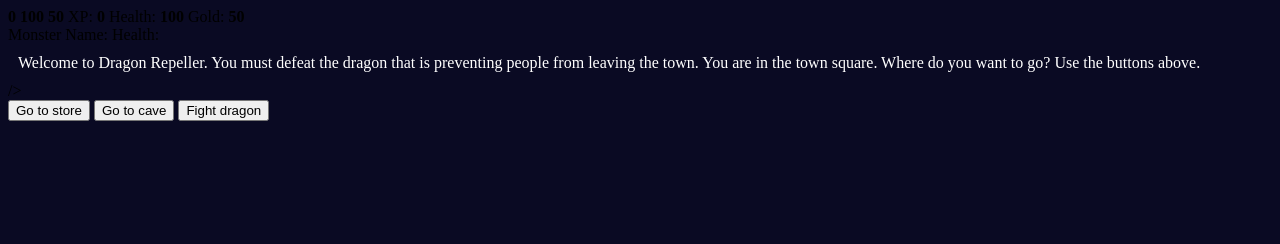
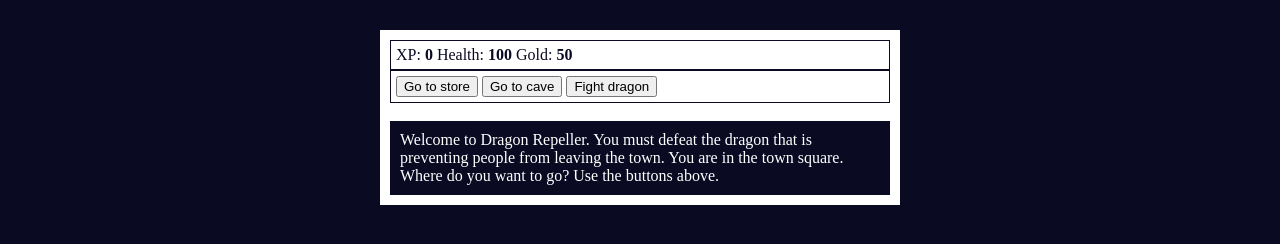
Before and after one commit to TahaSaleem21/learning-and-practicing, a plain HTML site: page index.html in a window 1280 px wide. Drawn offline with Linux system fonts and the light colour scheme.

Commit message:
fixing issues

```diff
--- a/index.html
+++ b/index.html
@@ -7,40 +7,25 @@
     <link rel="stylesheet" href="styles.css" />
   </head>
   <body>
-    <strong><span id="xpText">0</span></strong>
-    <strong><span id="healthText">100</span></strong>
-    <strong><span id="goldText">50</span></strong>
-
-    <span class="stat"
-      >XP: <strong><span id="xpText">0</span></strong></span
-    >
-    <span class="stat"
-      >Health: <strong><span id="healthText">100</span></strong></span
-    >
-    <span class="stat"
-      >Gold: <strong><span id="goldText">50</span></strong></span
-    >
-    <div id="monsterStats">
-      <span class="stat"
-        >Monster Name: <strong><span id="monsterName"></span></strong
-      ></span>
-      <span class="stat"
-        >Health: <strong> <span id="monsterHealth"></span></strong>
-      </span>
+    <div id="game">
+        <div id="stats">
+          <span class="stat">XP: <strong><span id="xpText">0</span></strong></span>
+          <span class="stat">Health: <strong><span id="healthText">100</span></strong></span>
+          <span class="stat">Gold: <strong><span id="goldText">50</span></strong></span>
+        </div>
+        <div id="controls">
+          <button id="button1">Go to store</button>
+          <button id="button2">Go to cave</button>
+          <button id="button3">Fight dragon</button>
+        </div>
+        <div id="monsterStats">
+          <span class="stat">Monster Name: <strong><span id="monsterName"></span></strong></span>
+          <span class="stat">Health: <strong><span id="monsterHealth"></span></strong></span>
+        </div>
+        <div id="text">
+          Welcome to Dragon Repeller. You must defeat the dragon that is preventing people from leaving the town. You are in the town square. Where do you want to go? Use the buttons above.
+        </div>
+      <script src="script.js"></script>
     </div>
-    <div id="text">
-      Welcome to Dragon Repeller. You must defeat the dragon that is preventing
-      people from leaving the town. You are in the town square. Where do you
-      want to go? Use the buttons above.
-    </div>
-
-    /><br />
-    <!--buttons-->
-
-    <button id="buttton1">Go to store</button>
-    <button id="buttton2">Go to cave</button>
-    <button id="buttton3">Fight dragon</button>
-
-    <script src="script.js"></script>
   </body>
 </html>
--- a/styles.css
+++ b/styles.css
@@ -18,3 +18,17 @@ body {
   margin-right: auto;
   padding: 10px;
 }
+#controls,
+#controls {
+  border: 1px solid #0a0a23;
+  text-color: #0a0a23;
+  padding: 5px;
+}
+
+#controls,
+#stats {
+  border: 1px solid #0a0a23;
+  text-color: #0a0a23;
+  padding: 5px;
+  color: #0a0a23;
+}
```
